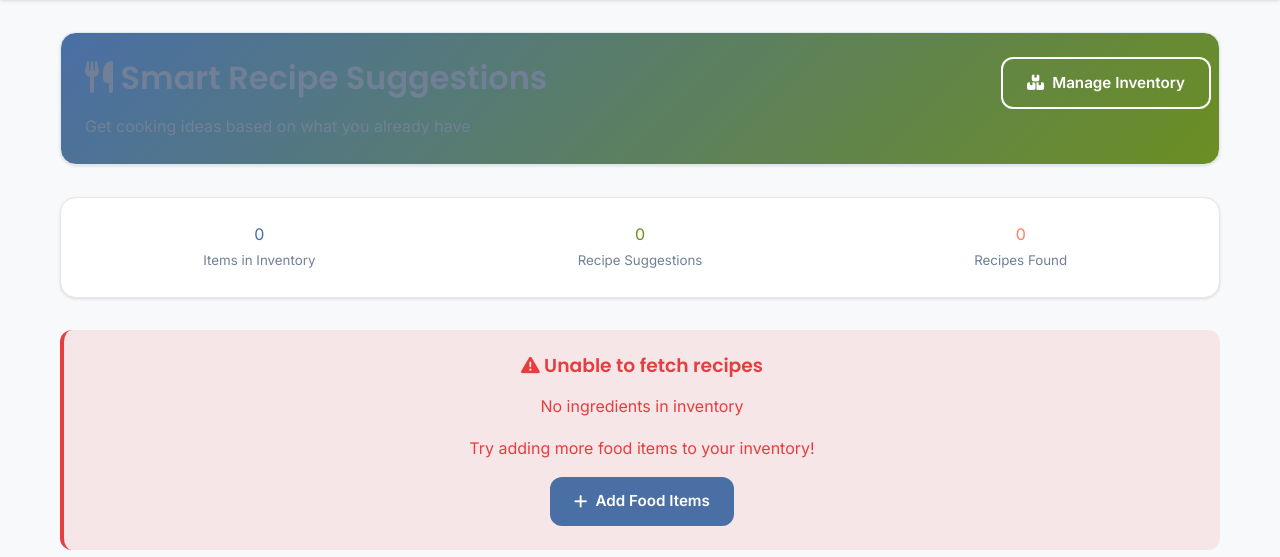
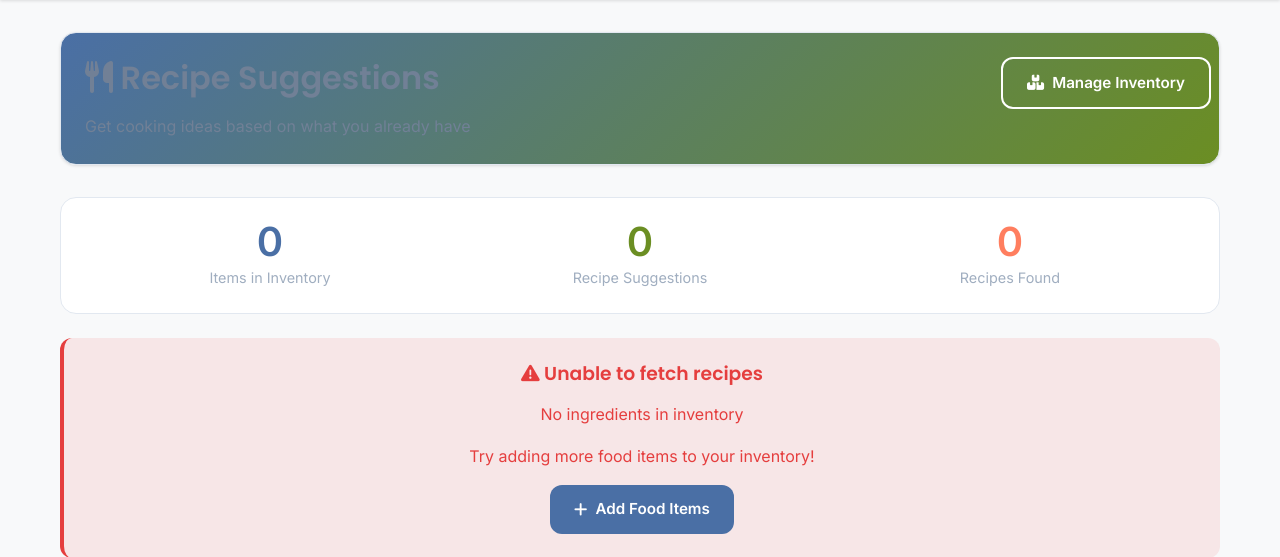
Before and after one commit to aryantyagi0324-max/Grocify, a Django app: page /recipes/ in a window 1280 px wide. Shown: the part 74-631 px from the top of the page. Run offline with Django 5.2, Linux system fonts and the light colour scheme; the visitor is signed in with stand-in values (Sample User, id 1); data that the repository does not hold is empty.

Commit message:
fixed recipe section

```diff
--- a/grocify/inventory/api_utils.py
+++ b/grocify/inventory/api_utils.py
@@ -4,6 +4,7 @@ import random
 from django.core.cache import cache
 from django.conf import settings
 import concurrent.futures
+from datetime import date
 
 def get_recipes_by_ingredients(ingredients, number=5):
     """
@@ -320,7 +321,7 @@ def _format_recipe(meal):
 
 def get_recipe_suggestions(user_items):
     """
-    Get recipe suggestions based on user's inventory - OPTIMIZED
+    Get recipe suggestions based on user's inventory - SIMPLE VERSION
     """
     # Extract ingredient names
     ingredients = [item.name.lower() for item in user_items if item.name]
--- a/grocify/inventory/views.py
+++ b/grocify/inventory/views.py
@@ -13,6 +13,7 @@ import requests
 from django.core.cache import cache
 import random
 import threading
+from datetime import date
 
 # Helper functions for recipe instructions
 def create_smart_instructions(meal, ingredients):
@@ -487,32 +488,14 @@ def delete_item_ajax(request, item_id):
 
 @login_required
 def recipes(request):
-    """Recipe suggestions page WITH performance optimizations"""
+    """Recipe suggestions page"""
     user_items = FoodItem.objects.filter(user=request.user)
 
-    # Get recipe suggestions (will use cache if available)
+    # Get recipe suggestions from API only
     recipe_data = get_recipe_suggestions(user_items)
 
     context = {
         'page_title': 'Recipe Suggestions',
-        'recipe_data': recipe_data,
-        'user_items': user_items,
-        'total_items': user_items.count(),
-    }
-    return render(request, 'recipes/list.html', context)
-
-# Update just the recipes function in views.py:
-
-@login_required
-def recipes(request):
-    """Recipe suggestions page WITH performance optimizations"""
-    user_items = FoodItem.objects.filter(user=request.user)
-
-    # Get recipe suggestions (will use cache if available)
-    recipe_data = get_recipe_suggestions(user_items)
-
-    context = {
-        'page_title': 'Smart Recipe Suggestions',
         'recipe_data': recipe_data,
         'user_items': user_items,
         'total_items': user_items.count(),
--- a/grocify/templates/recipes/list.html
+++ b/grocify/templates/recipes/list.html
@@ -4,7 +4,6 @@
 
 {% block extra_css %}
 <style>
-    /* Recipe specific styles */
     .recipes-grid {
         display: grid;
         grid-template-columns: repeat(auto-fill, minmax(320px, 1fr));
@@ -110,15 +109,6 @@
         border-left: 4px solid var(--primary-color);
     }
 
-    .ingredients-used {
-        background-color: rgba(56, 178, 172, 0.1);
-        color: var(--text-primary);
-        padding: 1rem;
-        border-radius: var(--radius-md);
-        margin-bottom: 1.5rem;
-        border-left: 4px solid var(--success-color);
-    }
-
     .error-message {
         background-color: rgba(229, 62, 62, 0.1);
         color: var(--danger-color);
@@ -143,6 +133,46 @@
     .tags-container {
         margin-top: 1rem;
     }
+
+    /* Larger stat numbers */
+    .stat-number {
+        font-size: 2.5rem;
+        font-weight: 700;
+        line-height: 1;
+        margin-bottom: 0.25rem;
+    }
+
+    .stat-label {
+        font-size: 0.9rem;
+        color: var(--text-muted);
+    }
+
+    .stats-row {
+        display: flex;
+        justify-content: space-around;
+        text-align: center;
+        margin-bottom: 1.5rem;
+        padding: 1.5rem;
+        background-color: var(--bg-card);
+        border-radius: var(--radius-lg);
+        border: 1px solid var(--border-color);
+    }
+
+    .stat-item {
+        flex: 1;
+        padding: 0 1rem;
+    }
+
+    @media (max-width: 768px) {
+        .stat-number {
+            font-size: 2rem;
+        }
+
+        .stats-row {
+            flex-direction: column;
+            gap: 1.5rem;
+        }
+    }
 </style>
 {% endblock %}
 
@@ -153,7 +183,7 @@
         <div class="row align-items-center">
             <div class="col">
                 <h1 class="mb-2">
-                    <i class="fas fa-utensils"></i> Smart Recipe Suggestions
+                    <i class="fas fa-utensils"></i> Recipe Suggestions
                 </h1>
                 <p class="mb-0">Get cooking ideas based on what you already have</p>
             </div>
@@ -166,30 +196,21 @@
     </div>
 </div>
 
-<!-- Stats Card -->
-<div class="card mb-4">
-    <div class="card-body">
-        <div class="row text-center">
-            <div class="col">
-                <div class="display-4" style="color: var(--primary-color);">{{ total_items }}</div>
-                <small class="text-muted">Items in Inventory</small>
-            </div>
-            <div class="col">
-                <div class="display-4" style="color: var(--secondary-color);">{{ recipe_data.recipes|length }}</div>
-                <small class="text-muted">Recipe Suggestions</small>
-            </div>
-            <div class="col">
-                <div class="display-4" style="color: var(--accent-color);">{{ recipe_data.recipes|length }}</div>
-                <small class="text-muted">Recipes Found</small>
-            </div>
-        </div>
+<!-- Stats Row - Moved ABOVE any search bar -->
+<div class="stats-row mb-4">
+    <div class="stat-item">
+        <div class="stat-number" style="color: var(--primary-color);">{{ total_items }}</div>
+        <div class="stat-label">Items in Inventory</div>
+    </div>
 
-        {% if recipe_data.ingredients_searched %}
-        <div class="ingredients-used mt-3">
-            <strong><i class="fas fa-search"></i> Searching recipes using:</strong>
-            {{ recipe_data.ingredients_searched|join:", " }}
-        </div>
-        {% endif %}
+    <div class="stat-item">
+        <div class="stat-number" style="color: var(--secondary-color);">{{ recipe_data.recipes|length }}</div>
+        <div class="stat-label">Recipe Suggestions</div>
+    </div>
+
+    <div class="stat-item">
+        <div class="stat-number" style="color: var(--accent-color);">{{ recipe_data.recipes|length }}</div>
+        <div class="stat-label">Recipes Found</div>
     </div>
 </div>
 
@@ -277,7 +298,7 @@
 
 <div class="api-info">
     <h4><i class="fas fa-brain"></i> How It Works</h4>
-    <p>Our smart algorithm analyzes your inventory, expiry dates, and preferences to suggest perfect recipes that minimize waste and maximize taste.</p>
+    <p>Our algorithm analyzes your inventory and finds matching recipes from TheMealDB API.</p>
     <div class="row mt-3">
         <div class="col">
             <div class="text-center">
@@ -290,9 +311,9 @@
         <div class="col">
             <div class="text-center">
                 <div style="font-size: 1.5rem; color: var(--warning-color);">
-                    <i class="fas fa-calendar-alt"></i>
+                    <i class="fas fa-search"></i>
                 </div>
-                <small>Expiry Analysis</small>
+                <small>Recipe Search</small>
             </div>
         </div>
         <div class="col">
@@ -308,7 +329,7 @@
                 <div style="font-size: 1.5rem; color: var(--accent-color);">
                     <i class="fas fa-check-circle"></i>
                 </div>
-                <small>Smart Suggestions</small>
+                <small>Suggestions</small>
             </div>
         </div>
     </div>
```
